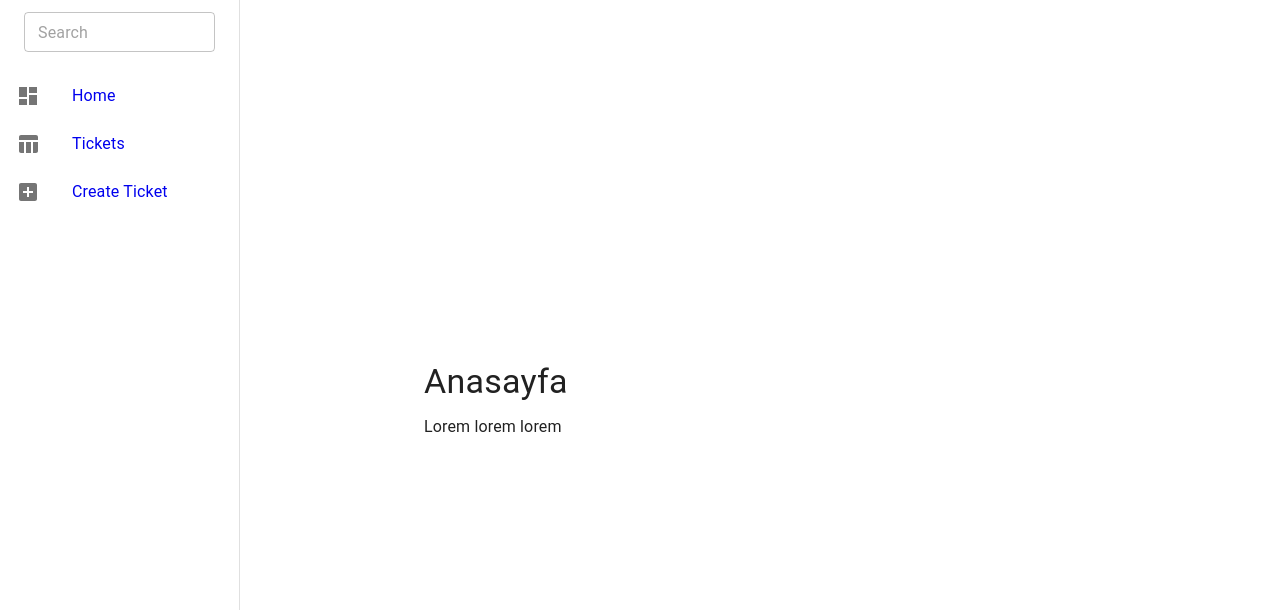
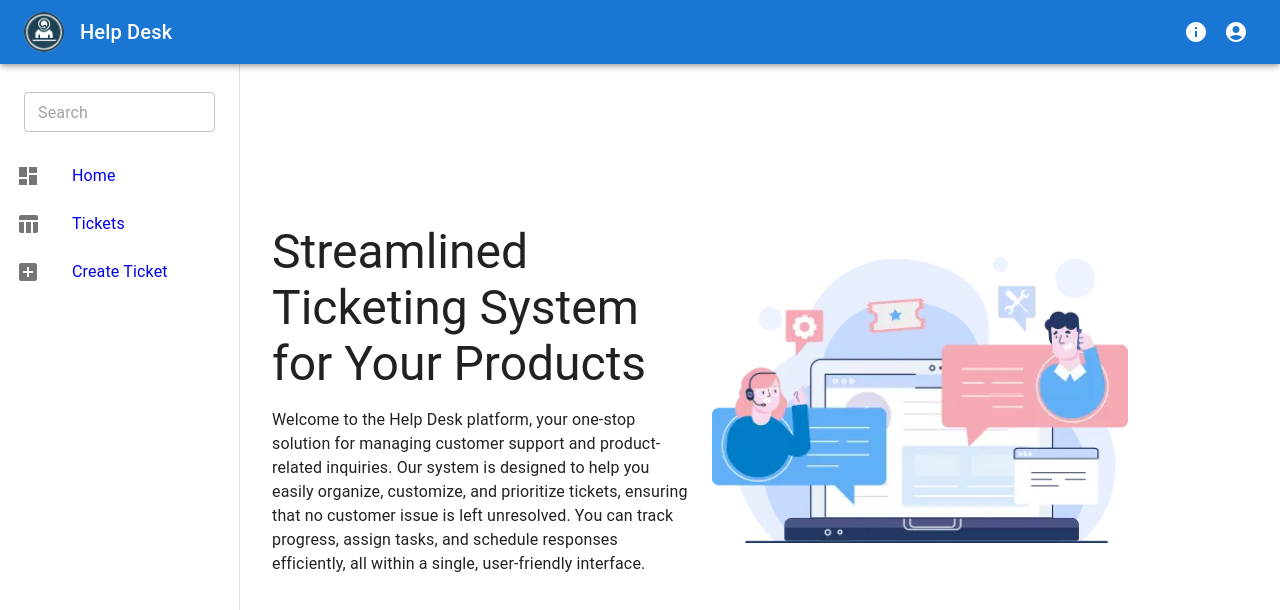
Before and after one commit to EmirrBahadirr/HelpDesk, a React (Create React App) app in the folder frontend/: page / in a window 1280 px wide. Shown: the top 610 px of the page. Built offline with nearby package versions, Linux system fonts and the light colour scheme.

Commit message:
Sidebar a search özelliği eklendi.  Topbar eklendi. Anasayfa düzenlendi

```diff
--- a/frontend/src/App.js
+++ b/frontend/src/App.js
@@ -5,25 +5,28 @@ import Home from './pages/Home';
 import TicketsPage from './pages/TicketPage';
 import { CssBaseline, Toolbar } from '@mui/material';
 import CreateTicketPage from './pages/CreateTicketPage';
+import Topbar from './components/Topbar/Topbar';
 
 const drawerWidth = 240;
 
 function App() {
   return (
     <Router>
-      <div style={{ display: 'flex' }}>
+      <div style={{ display: 'flex', justifyContent: 'space-between' }}>
         <CssBaseline />
         <Sidebar />
+        <Topbar />
+
         <main style={{
+          marginRight: '120px',
           padding: '16px',
-          marginLeft: drawerWidth/2,
           display: 'flex',
-          justifyContent: 'center',  // Yatayda ortalama
-          alignItems: 'center',      // Dikeyde ortalama
+          justifyContent: 'center',
+          alignItems: 'center',
           minHeight: '100vh',
+          width: '100%',
+        }}>
 
-        }}>
-          < Toolbar />
           <Routes>
             <Route path="/" element={<Home />} />
             <Route path="/tickets" element={<TicketsPage />} />
--- a/frontend/src/components/Sidebar/Sidebar.js
+++ b/frontend/src/components/Sidebar/Sidebar.js
@@ -28,7 +28,7 @@ function Sidebar() {
         flexShrink: 0,
         [`& .MuiDrawer-paper`]: { width: drawerWidth, boxSizing: 'border-box' },
       }}>
-      <Toolbar sx={{ minHeight: 64 }}>
+      <Toolbar sx={{ minHeight: 64, marginTop: '80px' }}>
         <TextField
           fullWidth
           placeholder="Search"
--- /dev/null
+++ b/frontend/src/components/Topbar/Topbar.js
@@ -0,0 +1,40 @@
+import React from 'react';
+import { AppBar, Toolbar, Typography, IconButton, Box } from '@mui/material';
+import AccountCircleIcon from '@mui/icons-material/AccountCircle';
+import InfoIcon from '@mui/icons-material/Info';
+import logo from './logo.png';
+
+function Topbar() {
+  return (
+    <AppBar position="fixed" sx={{ width: '100%', zIndex: (theme) => theme.zIndex.drawer + 1 }}>
+      <Toolbar sx={{ display: 'flex', justifyContent: 'space-between' }}>
+
+        {/* Sol taraf: Logo ve Help Desk yazısı */}
+        <Box sx={{ display: 'flex', alignItems: 'center' }}>
+          <img src={logo} alt="Logo"
+              style={{
+              height: '40px',
+              width: '40px',
+              borderRadius: '50%',  // Yuvarlak şekil
+              marginRight: '16px'
+            }} />
+          <Typography variant="h6" component="div">
+            Help Desk
+          </Typography>
+        </Box>
+
+        {/* Sağ taraf: Profil ve About simgeleri */}
+        <Box sx={{ display: 'flex', alignItems: 'center' }}>
+          <IconButton color="inherit">
+            <InfoIcon />
+          </IconButton>
+          <IconButton color="inherit">
+            <AccountCircleIcon />
+          </IconButton>
+        </Box>
+      </Toolbar>
+    </AppBar>
+  );
+}
+
+export default Topbar;
--- a/frontend/src/pages/Home.js
+++ b/frontend/src/pages/Home.js
@@ -1,17 +1,27 @@
-import { Typography } from '@mui/material'
-import React from 'react'
+import { Typography, Box } from '@mui/material';
+import React from 'react';
+import HomePic from './HomePic.webp';
 
 function Home() {
   return (
-    <div>
-        <Typography variant='h4' gutterBottom>
-            Anasayfa
+    <Box sx={{ display: 'flex', alignItems: 'center', justifyContent: 'center', padding: '16px' }}>
+
+      {/* Sol kısım: Başlık ve paragraf */}
+      <Box sx={{ flex: 1, paddingRight: '24px' }}>
+        <Typography variant='h3' gutterBottom>
+          Streamlined Ticketing System for Your Products
         </Typography>
-        <Typography>
-            Lorem lorem lorem
+        <Typography variant='body1'>
+          Welcome to the Help Desk platform, your one-stop solution for managing customer support and product-related inquiries. Our system is designed to help you easily organize, customize, and prioritize tickets, ensuring that no customer issue is left unresolved. You can track progress, assign tasks, and schedule responses efficiently, all within a single, user-friendly interface.
         </Typography>
-    </div>
-  )
+      </Box>
+
+      {/* Sağ kısım: Resim */}
+      <Box sx={{ flex: 1, display: 'flex', justifyContent: 'center' }}>
+        <img src={HomePic} alt="Help Desk Overview" style={{ maxWidth: '100%', height: 'auto' }} />
+      </Box>
+    </Box>
+  );
 }
 
-export default Home
+export default Home;
```
Also changed, not shown: frontend/src/components/Topbar/logo.png (added), frontend/src/pages/HomePic.webp (added).
